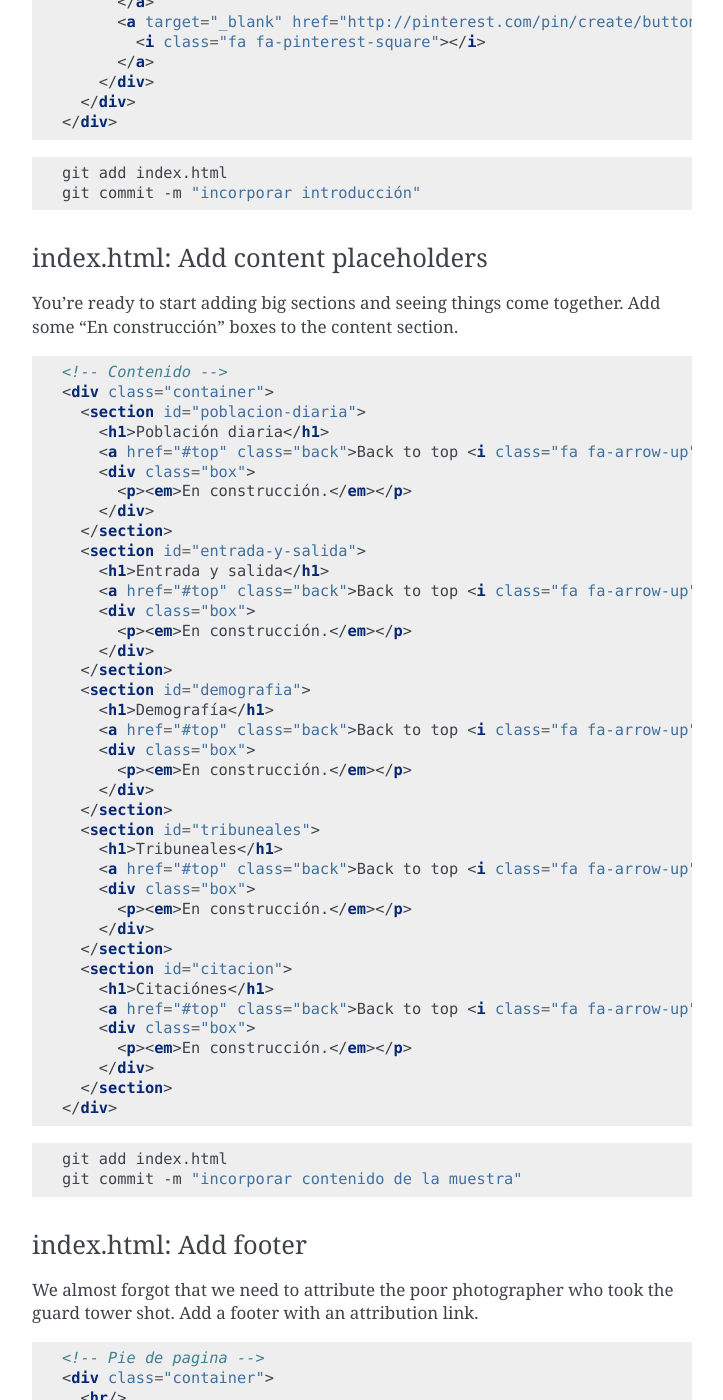
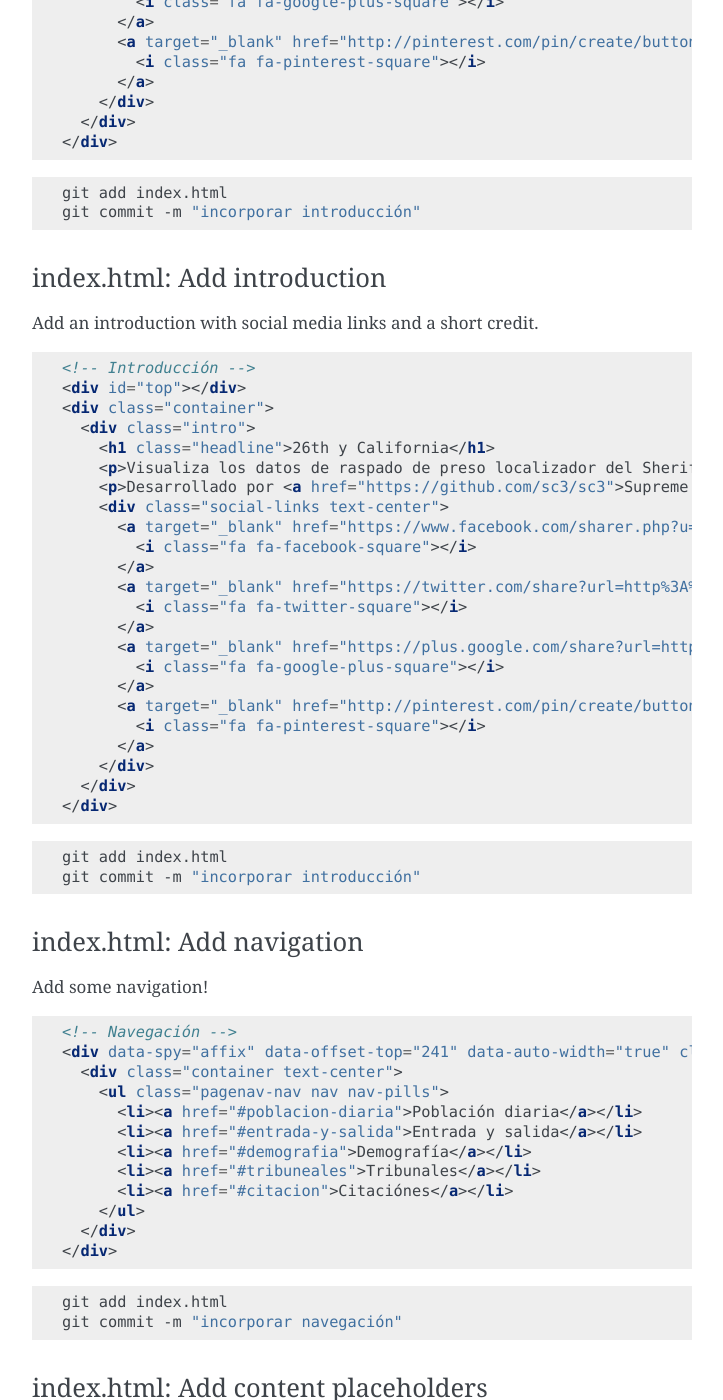
Before and after one commit to sc3/simple-news-apps, a Sphinx documentation site: the page built from docs/index.rst, in a window 1280 px wide and 1400 px high, scrolled down 16652 px. Shown: the whole window, without its empty margins (388-1111 px from the left). Built offline with Sphinx 7.4.7, drawn with Linux system fonts in a browser that asks for light colours; some of the changed text lies outside the part shown.

Commit message:
fixes as I go

```diff
--- a/docs/index.rst
+++ b/docs/index.rst
@@ -496,6 +496,7 @@ Add the meta section to your index.html:
 
       <!-- Meta -->
       <link rel="shortcut icon" href="img/favicon.ico" />
+      <meta charset="utf-8">
       <meta http-equiv="X-UA-Compatible" content="IE=edge,chrome=1">
       <meta name="viewport" content="width=device-width, initial-scale=1.0, user-scalable=no">
       <meta property="og:url" content="http://26thycalifornia.recoveredfactory.net" />
@@ -519,8 +520,8 @@ You will also add "shims" in this section, which will make your site work better
 .. code-block:: html
 
       <!-- CSS -->
-      <link rel="stylesheet" type="text/css" href="//cdnjs.cloudflare.com/ajax/libs/twitter-bootstrap/3.1.1/css/bootstrap.min.css" />
-      <link rel="stylesheet" type="text/css" href="//cdnjs.cloudflare.com/ajax/libs/font-awesome/4.0.3/css/font-awesome.min.css" />
+      <link rel="stylesheet" type="text/css" href="http://cdnjs.cloudflare.com/ajax/libs/twitter-bootstrap/3.1.1/css/bootstrap.min.css" />
+      <link rel="stylesheet" type="text/css" href="http://cdnjs.cloudflare.com/ajax/libs/font-awesome/4.0.3/css/font-awesome.min.css" />
       <link href='http://fonts.googleapis.com/css?family=Radley:400' rel='stylesheet' type='text/css'>
       <link rel="stylesheet" type="text/css" href="css/style.css" />
 
@@ -774,6 +775,68 @@ Add an introduction with social media links and a short credit.
     git add index.html
     git commit -m "incorporar introducción"
 
+index.html: Add introduction
+----------------------------
+
+Add an introduction with social media links and a short credit.
+
+.. code-block:: html
+
+      <!-- Introducción -->
+      <div id="top"></div>
+      <div class="container">
+        <div class="intro">
+          <h1 class="headline">26th y California</h1>
+          <p>Visualiza los datos de raspado de preso localizador del Sheriff del Condado de Cook</p>
+          <p>Desarrollado por <a href="https://github.com/sc3/sc3">Supreme Chi-Town Coding Crew</a></p>
+          <div class="social-links text-center">
+            <a target="_blank" href="https://www.facebook.com/sharer.php?u=http%3A%2F%2F26thycalifornia.recoveredfactory.net&t=26th+y+California">
+              <i class="fa fa-facebook-square"></i>
+            </a>
+            <a target="_blank" href="https://twitter.com/share?url=http%3A%2F%2F26thycalifornia.recoveredfactory.net&text=26th+y+California">
+              <i class="fa fa-twitter-square"></i>
+            </a>
+            <a target="_blank" href="https://plus.google.com/share?url=http%3A%2F%2F26thycalifornia.recoveredfactory.net">
+              <i class="fa fa-google-plus-square"></i>
+            </a>
+            <a target="_blank" href="http://pinterest.com/pin/create/button/?url=http%3A%2F%2F26thycalifornia.recoveredfactory.net&media=http%3A%2F%2F26thycalifornia.recoveredfactory.net%2Fimg%2Fguard-tower-large.jpg&description=26th+y+California">
+              <i class="fa fa-pinterest-square"></i>
+            </a>
+          </div>
+        </div>
+      </div>
+
+.. code-block:: bash
+
+    git add index.html
+    git commit -m "incorporar introducción"
+
+index.html: Add navigation
+--------------------------
+
+Add some navigation!
+
+.. code-block:: html
+
+  <!-- Navegación -->
+  <div data-spy="affix" data-offset-top="241" data-auto-width="true" class="pagenav" role="navigation">
+    <div class="container text-center">
+      <ul class="pagenav-nav nav nav-pills">
+        <li><a href="#poblacion-diaria">Población diaria</a></li>
+        <li><a href="#entrada-y-salida">Entrada y salida</a></li>
+        <li><a href="#demografia">Demografía</a></li>
+        <li><a href="#tribuneales">Tribunales</a></li>
+        <li><a href="#citacion">Citaciónes</a></li>
+      </ul>
+    </div>
+  </div>
+
+.. code-block:: bash
+
+    git add index.html
+    git commit -m "incorporar navegación"
+
+
 index.html: Add content placeholders
 ------------------------------------
 
@@ -854,12 +917,12 @@ Add libraries and application code in a single commit.
 .. code-block:: html
 
       <!-- Bibliotecas de código -->
-      <script src="//cdnjs.cloudflare.com/ajax/libs/jquery/1.10.2/jquery.min.js"></script>
-      <script src="//cdnjs.cloudflare.com/ajax/libs/twitter-bootstrap/3.1.1/js/bootstrap.min.js"></script>
-      <script src="//cdnjs.cloudflare.com/ajax/libs/underscore.js/1.6.0/underscore-min.js"></script>
-      <script src="//cdnjs.cloudflare.com/ajax/libs/backbone.js/1.1.2/backbone-min.js"></script>
-      <script src="//cdnjs.cloudflare.com/ajax/libs/d3/3.4.4/d3.min.js"></script>
-      <script src="//26thycalifornia/js/ChartView.js"></script>
+      <script src="http://cdnjs.cloudflare.com/ajax/libs/jquery/1.10.2/jquery.min.js"></script>
+      <script src="http://cdnjs.cloudflare.com/ajax/libs/twitter-bootstrap/3.1.1/js/bootstrap.min.js"></script>
+      <script src="http://cdnjs.cloudflare.com/ajax/libs/underscore.js/1.6.0/underscore-min.js"></script>
+      <script src="http://cdnjs.cloudflare.com/ajax/libs/backbone.js/1.1.2/backbone-min.js"></script>
+      <script src="http://cdnjs.cloudflare.com/ajax/libs/d3/3.4.4/d3.min.js"></script>
+      <script src="http://26thycalifornia/js/ChartView.js"></script>
 
       <!-- Aplicación -->
       <script src="js/Data.js"></script>
```
